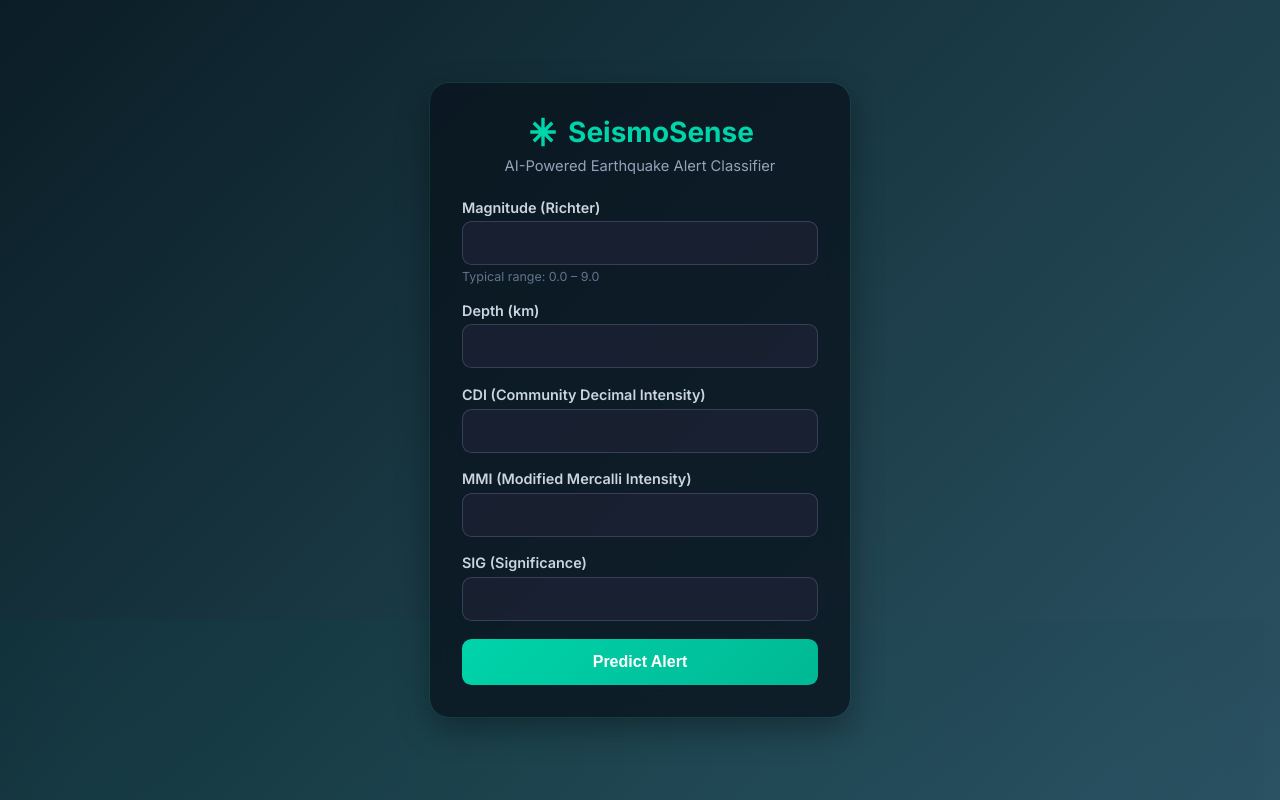
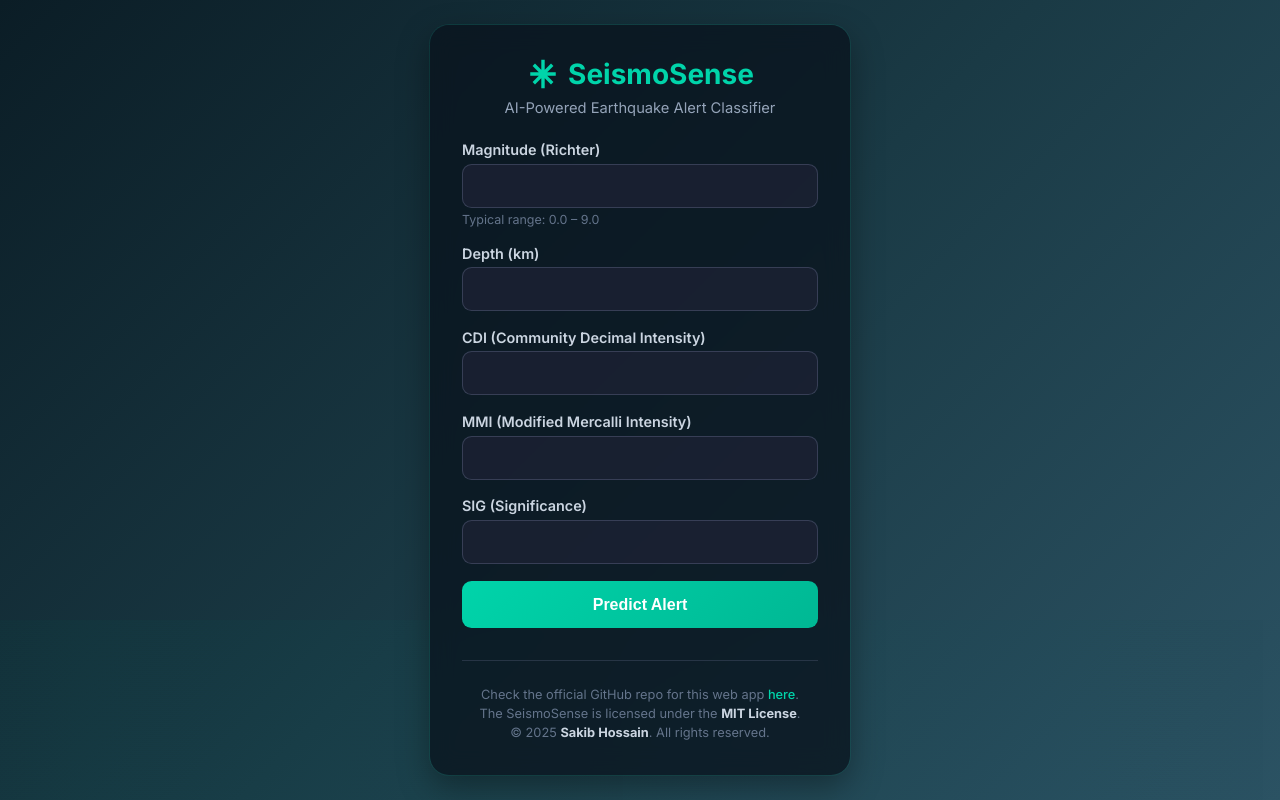
Before and after one commit to ByteBard58/SeismoSense, a Flask app: page / in a window 1280 px wide. Run offline with Flask 3, Linux system fonts and the light colour scheme; parts of the project's set-up code (start-up, migrations or seed data) failed here and were passed over.

Commit message:
Update index.html to include ownership info

```diff
--- a/templates/index.html
+++ b/templates/index.html
@@ -47,6 +47,8 @@
                        0 0 0 1px rgba(0,212,170,0.12);
             position:relative;
             overflow:hidden;
+            display:flex;
+            flex-direction:column;
         }
         .logo{
             display:flex;
@@ -154,7 +156,7 @@
         }
         .conf-fill{
             height:100%;
-            width:0; /* Start at 0 */
+            width:0;
             border-radius:4px;
             transition:width 1.2s cubic-bezier(0.65, 0, 0.35, 1);
         }
@@ -166,6 +168,28 @@
         .conf-text{
             font-size:.88rem;
             color:var(--muted);
+        }
+
+        /* Footer */
+        .footer {
+            margin-top: 2rem;
+            padding-top: 1.5rem;
+            border-top: 1px solid rgba(100, 110, 140, 0.3);
+            font-size: 0.8rem;
+            color: #64748b;
+            text-align: center;
+            line-height: 1.5;
+        }
+        .footer a {
+            color: var(--accent);
+            text-decoration: none;
+            font-weight: 500;
+        }
+        .footer a:hover {
+            text-decoration: underline;
+        }
+        .footer strong {
+            color: #cbd5e1;
         }
 
         /* Wave animation */
@@ -196,7 +220,6 @@
             to{opacity:1;transform:none;}
         }
 
-        /* Hidden by default */
         .hidden { display: none; }
     </style>
 </head>
@@ -265,6 +288,16 @@
         </div>
         {% endif %}
     </div>
+
+    <!-- Footer -->
+    <div class="footer">
+        <p>
+            Check the official GitHub repo for this web app
+            <a href="https://github.com/ByteBard58/SeismoSense" target="_blank">here</a>.<br>
+            The SeismoSense is licensed under the <strong>MIT License</strong>.<br>
+            &copy; 2025 <strong>Sakib Hossain</strong>. All rights reserved.
+        </p>
+    </div>
 </div>
 
 <script>
@@ -278,20 +311,17 @@
     const confFill = document.getElementById('confFill');
     const confValue = document.getElementById('confValue');
 
-    // Show loading
     form.addEventListener('submit', () => {
         btn.disabled = true;
         btnText.textContent = 'Analyzing…';
         loader.classList.remove('hidden');
-        resultContainer.classList.add('hidden'); // Hide previous result
+        resultContainer.classList.add('hidden');
     });
 
-    // On page load (after Flask renders), animate progress bar
     document.addEventListener('DOMContentLoaded', () => {
         if (confFill && confValue) {
             const width = confValue.textContent.trim();
             resultContainer.classList.remove('hidden');
-            // Trigger reflow + animate
             confFill.style.width = '0%';
             setTimeout(() => {
                 confFill.style.width = width + '%';
```
